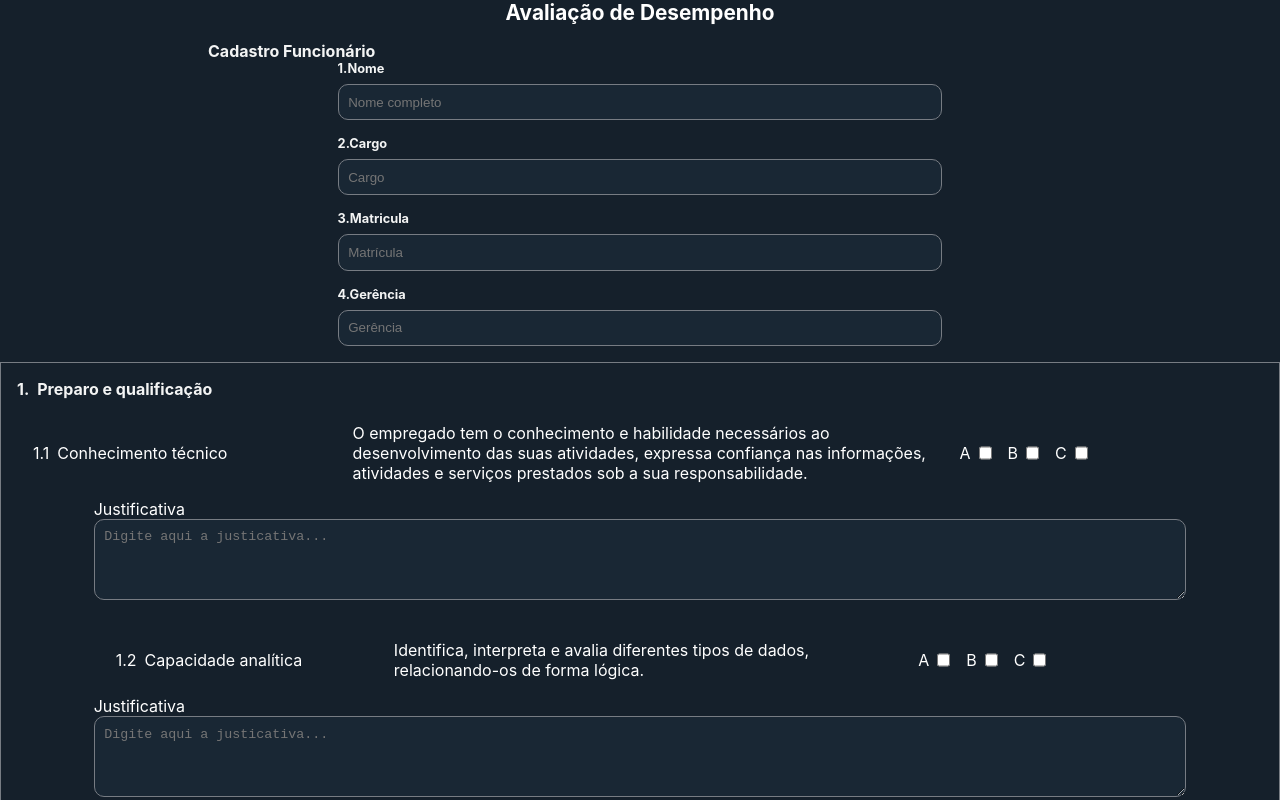
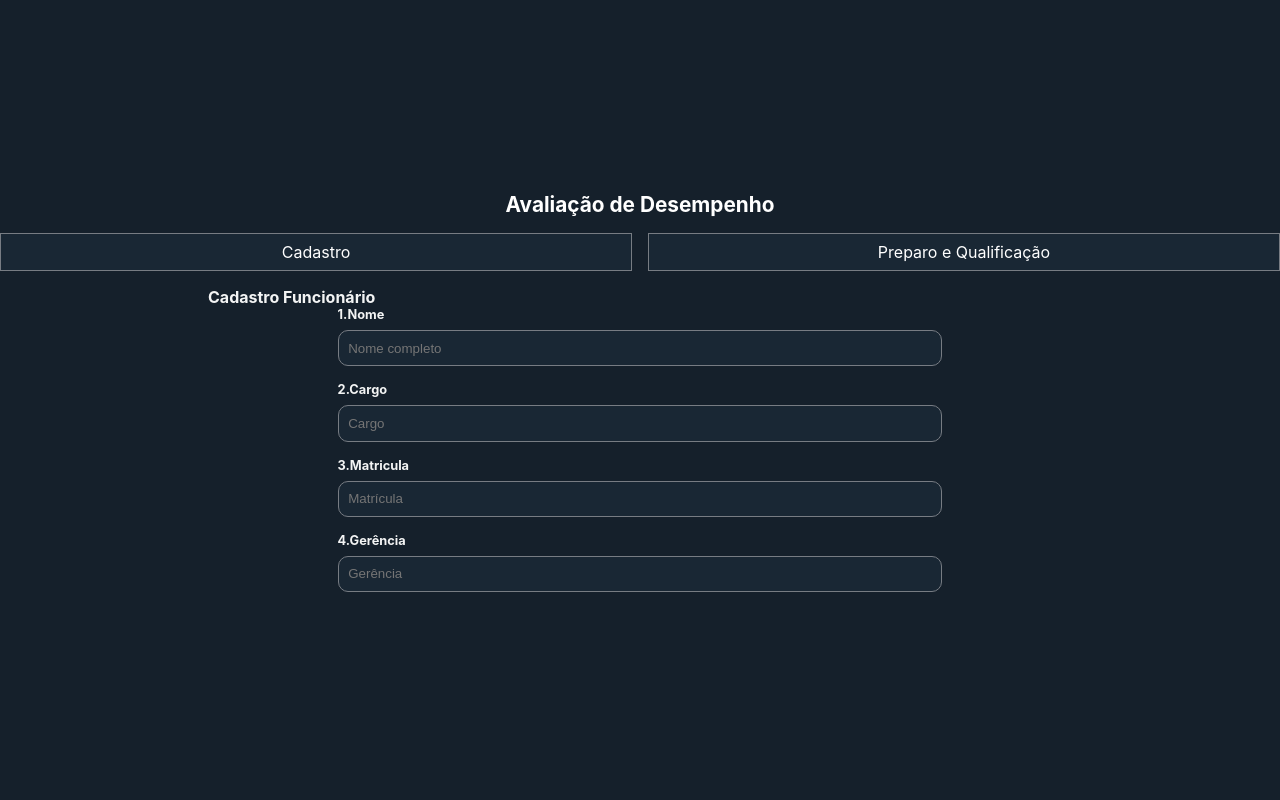
Before and after one commit to Leandro-Frota/appAvaliacaoDesempenho, a React (Create React App) app: page / in a window 1280 px wide. Shown: the top 800 px of the page. Built offline with nearby package versions, Linux system fonts and the light colour scheme.

Commit message:
In processing button in app.js to display components

```diff
--- a/src/App.css
+++ b/src/App.css
@@ -9,6 +9,11 @@
 .app{
   background-color: #15202B;
   width: 100%;
+  height: 100vh;
+  display: flex;
+  flex-direction: column;
+  justify-content: center;
+  /* align-items: center; */
   /* height: 100vh; */
 
 }
@@ -18,3 +23,30 @@
   color: #fff;
   font-size: 1.3rem;
 }
+
+.btnContainer{
+  display: flex;
+  flex-direction: row;
+  justify-content: center;
+  gap: 1rem;
+  margin-top: 1rem;
+  color: #fff;
+}
+
+.btnContainer div{
+  border: 1px solid #777C83;
+  background-color: #192734;
+  padding: 0.5rem;
+  width: 50%;
+  text-align: center;
+  cursor: pointer;
+
+}
+
+.btnRegister:hover{
+   background-color: #304b64e3;
+  }
+
+  .btnPreparationQualification:hover{
+    background-color: #304b64e3;
+  }
--- a/src/App.js
+++ b/src/App.js
@@ -14,10 +14,12 @@
   const [registration,setRegistration] = useState("")
   const [management,setManagement] = useState("")
   const [listEmploy, setListEmploy] = useState([])
+  const [display,setDisplay] = useState('none')
 
 
   console.log(name, office, registration, management)
-  console.log(listEmploy)
+  console.log(display)
+
 
   function updateName(name){
     setName(name)
@@ -41,13 +43,22 @@
 
 }
 
+function toggle(){
+
+}
+
 
 
   return (
 
        <form className="app">
         <h1>Avaliação de Desempenho</h1>
+        <div className='btnContainer'>
+          <div  className='btnRegister'>Cadastro</div>
+          <div className='btnPreparationQualification'>Preparo e Qualificação</div>
+        </div>
         <Cadastro
+        display={display}
          updateName={updateName}
          updateOffice={updateOffice}
          updateRegistration={updateRegistration}
@@ -58,7 +69,7 @@
 
         <PreparoQualificacao module="1."/>
 
-        <button>Enviar</button>
+        {/* <button>Enviar</button>  */}
       </form>
 
 
--- a/src/Componentes/Cadastro/Cadastro.jsx
+++ b/src/Componentes/Cadastro/Cadastro.jsx
@@ -1,7 +1,7 @@
 import './Cadastro.css'
 
-function Cadastro({updateName,updateOffice,updateRegistration,updateManagement,updateListEmploy}) {
-
+function Cadastro({updateName,updateOffice,updateRegistration,updateManagement,updateListEmploy, display}) {
+     console.log(display)
     function captureName(e){
        updateName(e.target.value)
     }
@@ -20,12 +20,12 @@
 
 
     return (
-        <div className='form' onSubmit={updateListEmploy}>
+        <div className='form' onSubmit={updateListEmploy} style={{display: {display}}}>
             <h2>Cadastro Funcionário</h2>
             <section className='wrapperEmploy'>
                 <div className='input'>
                     <label htmlFor="nameEmploye">1.Nome</label>
-                    <input  onChange={captureName} className='nameEmploye' type="text" placeholder='Nome completo' />
+                    <input  onChange={captureName} className='nameEmploye' type="text" placeholder='Nome completo' required/>
                 </div>
                 <div className='input'>
                     <label htmlFor="office">2.Cargo</label>
--- a/src/Componentes/PreparoQualificação/PreparoQualificacao.css
+++ b/src/Componentes/PreparoQualificação/PreparoQualificacao.css
@@ -2,6 +2,7 @@
     color: #fff;
     padding: 1rem;
     border: 1px solid #777C83;
+
 }
 
 h2{
--- a/src/Componentes/PreparoQualificação/PreparoQualificação.jsx
+++ b/src/Componentes/PreparoQualificação/PreparoQualificação.jsx
@@ -39,7 +39,7 @@
     // console.log(check)
 
     return(
-        <div className="container">
+        <div style ={{display: 'none'}} className="container">
             <h2><span>{module}</span>Preparo e qualificação</h2>
             <Question
             item="1.1"
```
